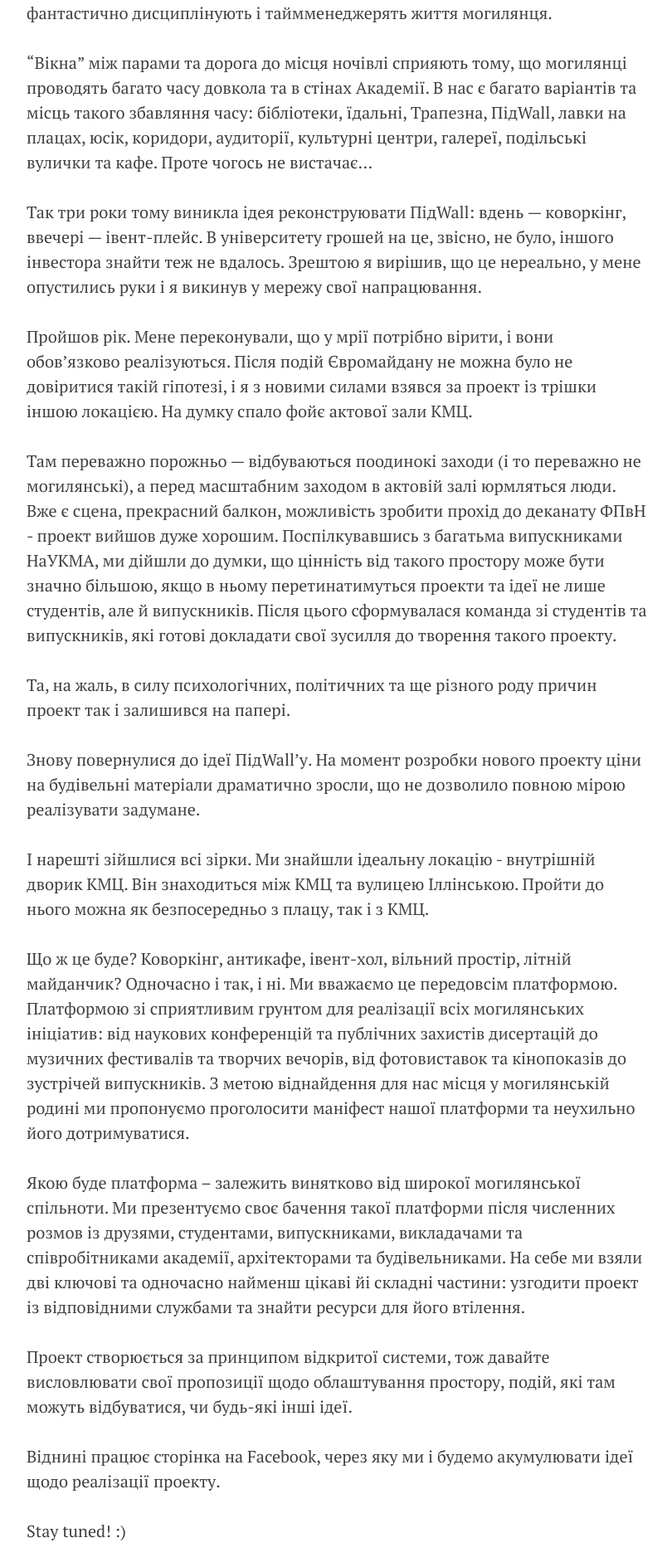
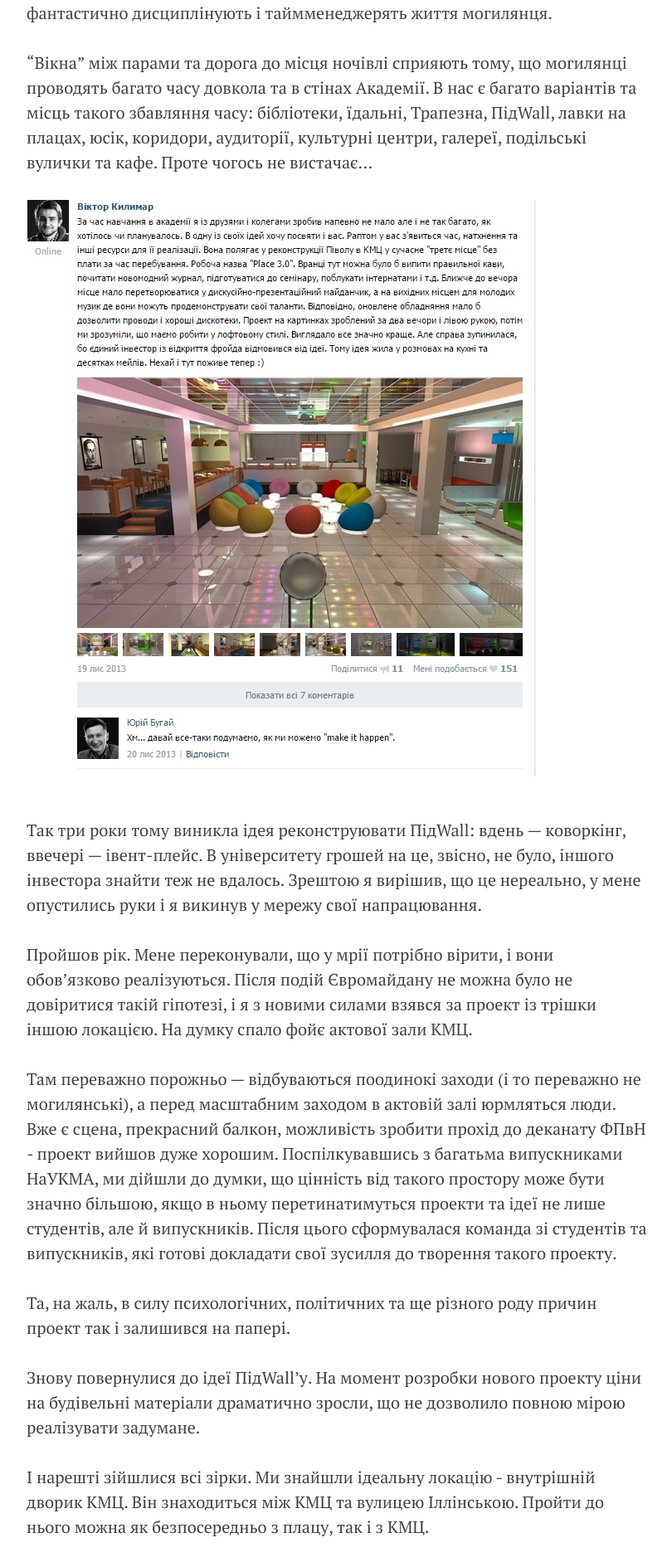
Before and after one commit to boretskyi/boretskyi.github.io, a Jekyll site: the page built from _posts/2015-05-07-kmart-intro.md, in a window 1280 px wide. Shown: the part 1350-3239 px from the top of the page at 83% size, without its empty margins (233-1043 px from the left). Built offline with Jekyll 4.4.1, drawn with Linux system fonts in a browser that asks for light colours; nearby versions of some CDN libraries; comment, search, counter and statistics services are not loaded.

Commit message:
Додав картинку

```diff
--- a/_posts/2015-05-07-kmart-intro.md
+++ b/_posts/2015-05-07-kmart-intro.md
@@ -1,11 +1,11 @@
 ---
+layout: post
 published: true
-layout: post
 title: "Історія про те, чого так довго не вистачало Могилянці"
-subtitle: "Занедбаний внутрішній дворик КМЦ зовсім скоро обіцяє перетворитись на щось цікаве та цінне для студентів та випускників НаУКМА"
+subtitle: Занедбаний внутрішній дворик КМЦ зовсім скоро обіцяє перетворитись на щось цікаве та цінне для студентів та випускників НаУКМА
 author: Віктор Килимар
-date: 2015-05-07 18:00
-image: media/kmart-intro.jpg
+date: "2015-05-07 18:00"
+image: "media/kmart-intro.jpg"
 featured: true
 ---
 
@@ -15,6 +15,8 @@ featured: true
 Хоча, якщо поглянути з іншого боку - можливо, саме такі велетенські “вікна” між парами і довжелезний шлях від гуртожитку на Поділ і роблять могилянців могилянцями з усіма притаманними нам атрибутами. “Вікна” – це час на домашні завдання, спільну підготовку, тиняння Подолом і взагалі розширення кругозору. Електричка на Ворзель, маршрутка на Троєщину чи метро на Харківський одночасно виконують роль читалень, незабутнього емпіричного досвіду, занурення в соціально-побутову атмосферу Києва і взагалі фантастично дисциплінують і таймменеджерять життя могилянця.
 
 “Вікна” між парами та дорога до місця ночівлі сприяють тому, що могилянці проводять багато часу довкола та в стінах Академії. В нас є багато варіантів та місць такого збавляння часу: бібліотеки, їдальні, Трапезна, ПідWall, лавки на плацах, юсік, коридори, аудиторії, культурні центри, галереї, подільські вулички та кафе. Проте чогось не вистачає...
+
+![Скрін]({{site.baseurl}}/media/panin.jpg)
 
 Так три роки тому виникла ідея реконструювати ПідWall: вдень — коворкінг, ввечері — івент-плейс. В університету грошей на це, звісно, не було, іншого інвестора знайти теж не вдалось. Зрештою я вирішив, що це нереально, у мене опустились руки і я викинув у мережу свої напрацювання.
 
```
